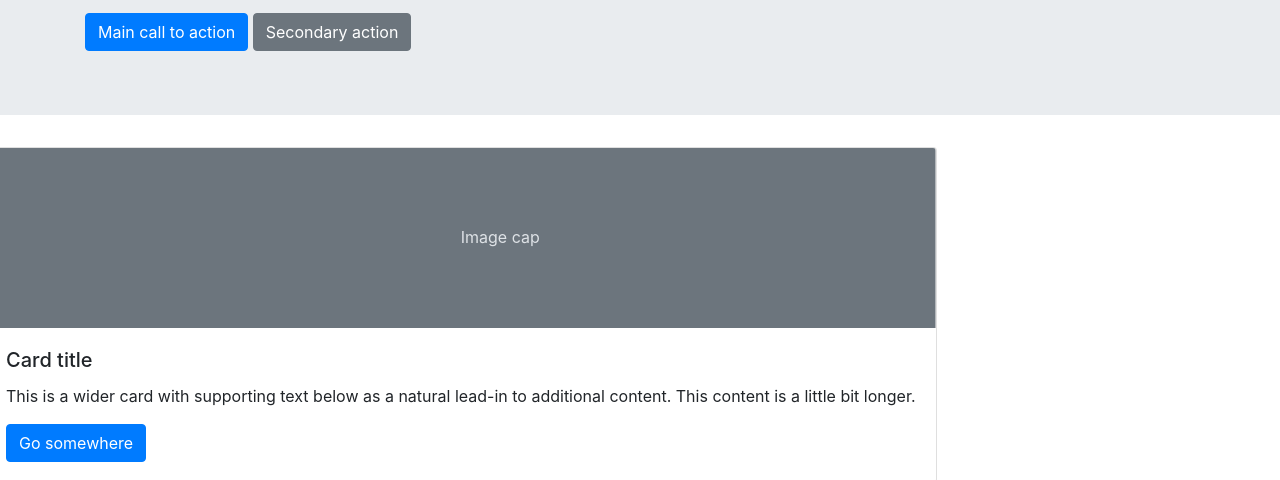
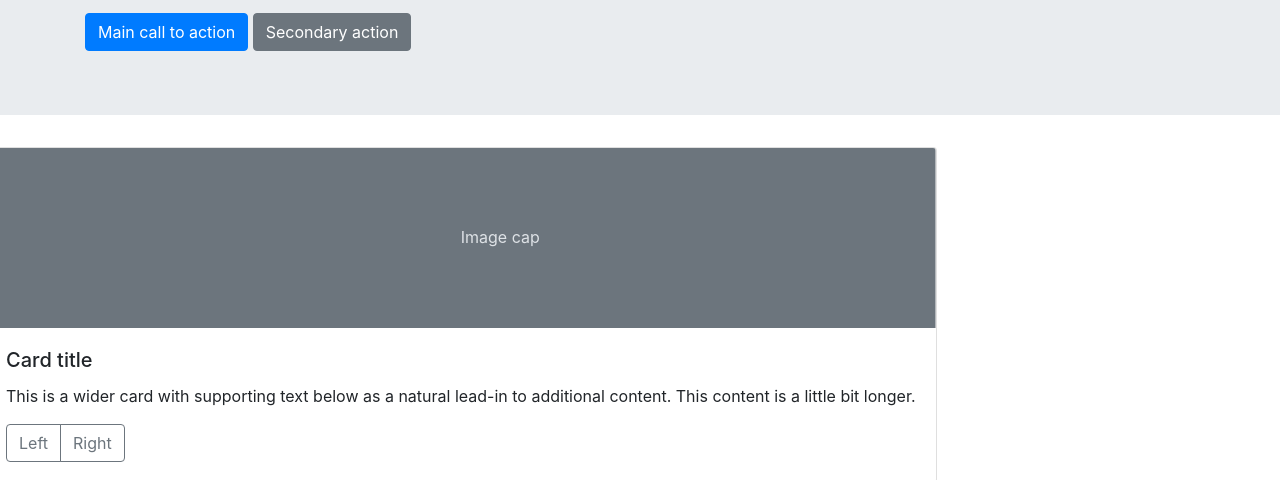
Before and after one commit to khloe1425/DuAnGit, a plain HTML site: page index.html in a window 1280 px wide. Shown: the part 258-738 px from the top of the page. Drawn offline with nearby package versions, Linux system fonts and the light colour scheme.

Commit message:
update button outline

```diff
--- a/index.html
+++ b/index.html
@@ -45,7 +45,10 @@
                     <div class="card-body">
                       <h5 class="card-title">Card title</h5>
                       <p class="card-text">This is a wider card with supporting text below as a natural lead-in to additional content. This content is a little bit longer.</p>
-                      <a href="#" class="btn btn-primary">Go somewhere</a>
+                      <div class="btn-group" role="group" aria-label="Basic example">
+                        <button type="button" class="btn btn-outline-secondary">Left</button>
+                        <button type="button" class="btn btn-outline-secondary">Right</button>
+                      </div>
                     </div>
                   </div>
             </div>
```
